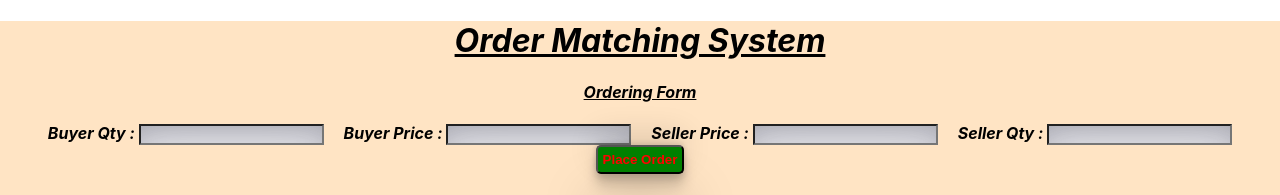
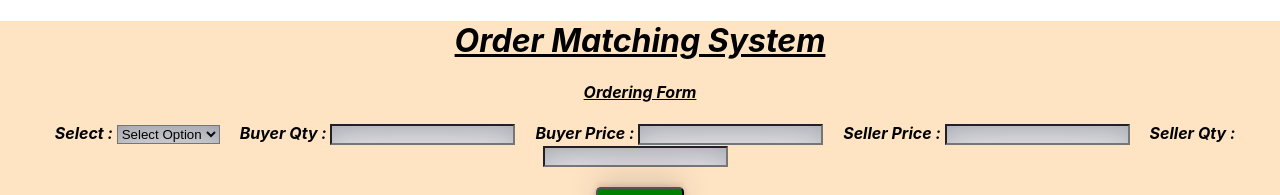
Before and after one commit to owii8247/Matching_Order_System, a React (Create React App) app in the folder front-end/: page / in a window 1280 px wide. Shown: the top 195 px of the page. Built offline with nearby package versions, Linux system fonts and the light colour scheme; no server answers.

Commit message:
Select option added

```diff
--- a/front-end/src/App.css
+++ b/front-end/src/App.css
@@ -52,7 +52,7 @@ label {
 
 }
 
-input {
+input, select {
   box-shadow: rgba(50, 50, 93, 0.25) 0px 30px 60px -12px inset, rgba(0, 0, 0, 0.3) 0px 18px 36px -18px inset;
 }
 
--- a/front-end/src/Components/Form.jsx
+++ b/front-end/src/Components/Form.jsx
@@ -1,6 +1,8 @@
 import React, { useState } from 'react'
 
 const Form = ({ onSubmit }) => {
+  const [buyer, setBuyer] = useState('');
+  const [seller, setSeller] = useState('');
   const [buyerQty, setBuyerQty] = useState("");
   const [buyerPrice, setBuyerPrice] = useState("");
   const [sellerPrice, setSellerPrice] = useState("");
@@ -8,7 +10,9 @@ const Form = ({ onSubmit }) => {
 
   const handleSubmit = (e) => {
     e.preventDefault();
-    onSubmit({ buyerQty, buyerPrice, sellerPrice, sellerQty });
+    onSubmit({buyer,seller, buyerQty, buyerPrice, sellerPrice, sellerQty });
+    setBuyer('');
+    setSeller('');
     setBuyerQty('');
     setBuyerPrice('');
     setSellerPrice('');
@@ -16,6 +20,15 @@ const Form = ({ onSubmit }) => {
   };
   return (
     <form onSubmit={handleSubmit}>
+      <label>
+        Select : <span>{" "}</span>
+        <select value={buyer} onChange={event => setBuyer(event.target.value)}>
+          <option value="">Select Option</option>
+          <option value="buyer">Buyer</option>
+          <option value="seller">Seller</option>
+        </select>
+      </label>
+
       <label>
         Buyer Qty : <span>{" "}</span>
         <input type="number" value={buyerQty} onChange={(e) => setBuyerQty(e.target.value)} />
@@ -32,7 +45,7 @@ const Form = ({ onSubmit }) => {
         Seller Qty : <span>{" "}</span>
         <input type="number" value={sellerQty} onChange={(e) => setSellerQty(e.target.value)} />
       </label>
-
+     <br /><br />
       <button type="submit">Place Order</button>
     </form>
   )
```
